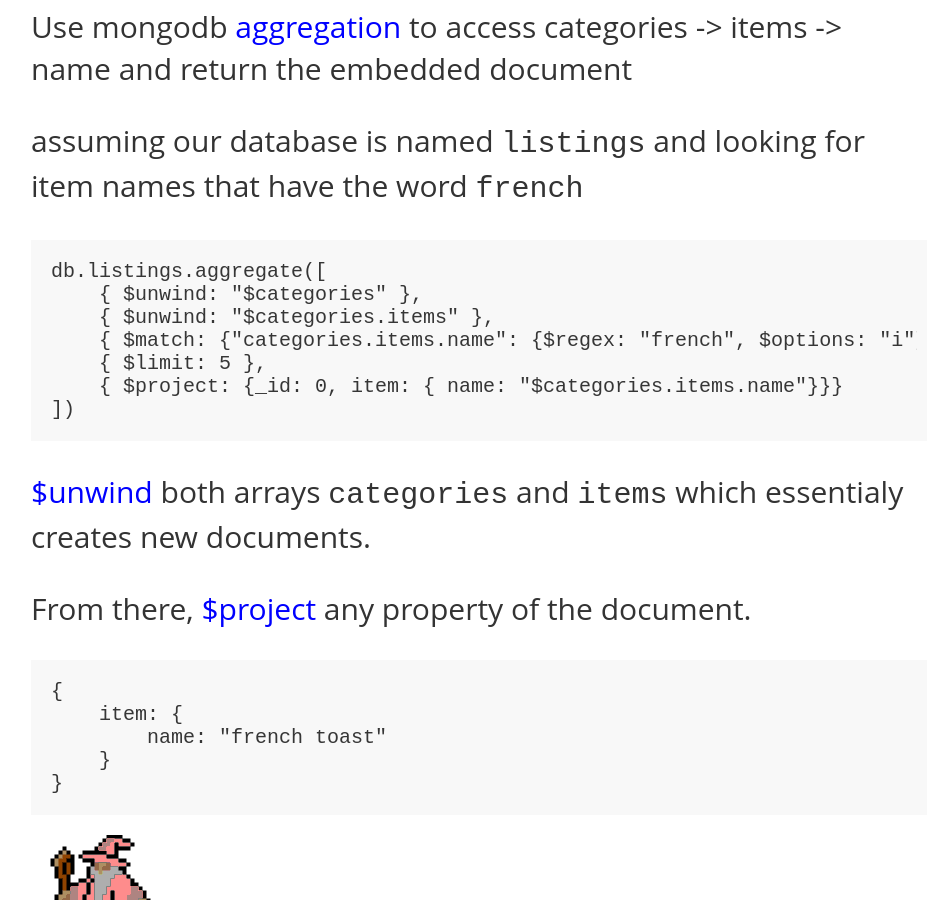
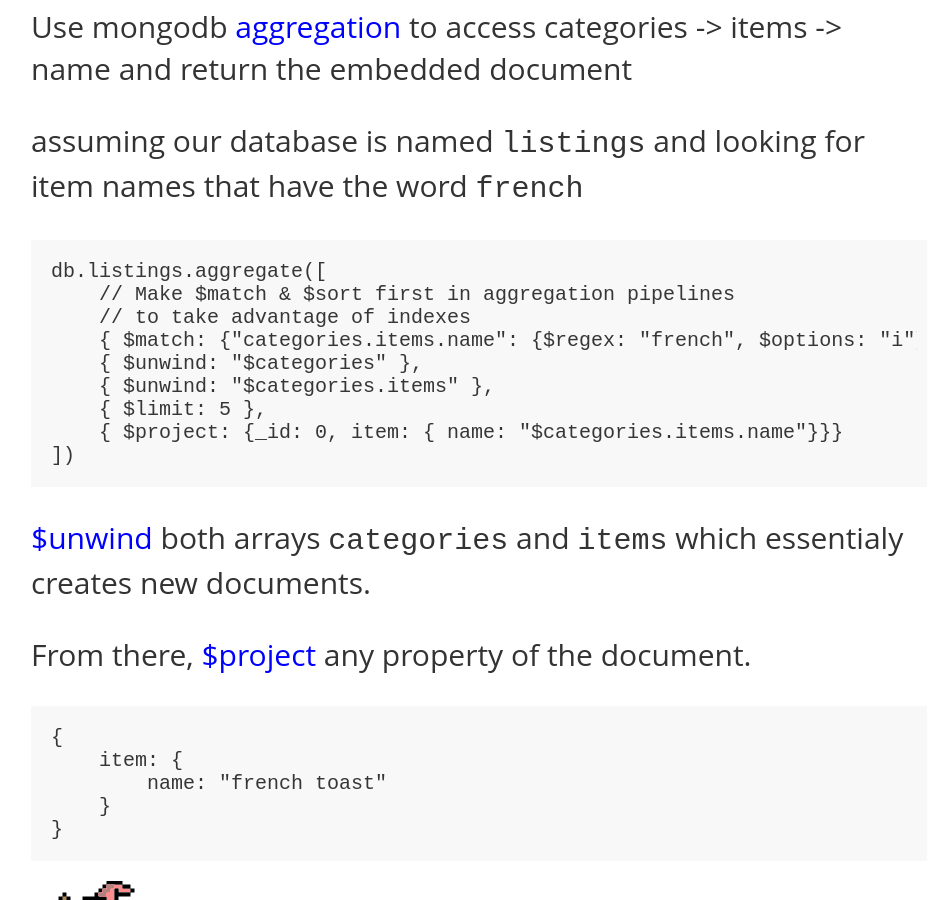
Before and after one commit to stephen-knutter/stephen-knutter.github.io, a Jekyll site: the page built from _posts/2018-11-23-deeply-nested-array-of-subdocuments-mongodb.md, in a window 1280 px wide and 900 px high, scrolled down 1165 px. Shown: the whole window, without its empty margins (161-1109 px from the left). Built offline with Jekyll 4.4.1, drawn with Linux system fonts in a browser that asks for light colours.

Commit message:
switch aggregation order

````diff
--- a/_posts/2018-11-23-deeply-nested-array-of-subdocuments-mongodb.md
+++ b/_posts/2018-11-23-deeply-nested-array-of-subdocuments-mongodb.md
@@ -39,9 +39,11 @@ Use mongodb [aggregation](https://docs.mongodb.com/manual/core/aggregation-pipel
 assuming our database is named `listings` and looking for item names that have the word `french`
 ```
 db.listings.aggregate([
+    // Make $match & $sort first in aggregation pipelines
+    // to take advantage of indexes
+    { $match: {"categories.items.name": {$regex: "french", $options: "i"}}},
     { $unwind: "$categories" },
     { $unwind: "$categories.items" },
-    { $match: {"categories.items.name": {$regex: "french", $options: "i"}}},
     { $limit: 5 },
     { $project: {_id: 0, item: { name: "$categories.items.name"}}}
 ])
````
